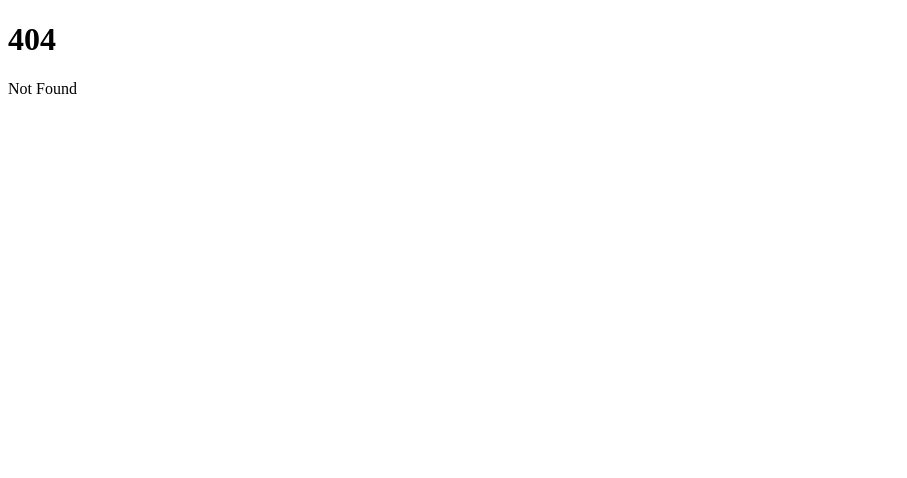
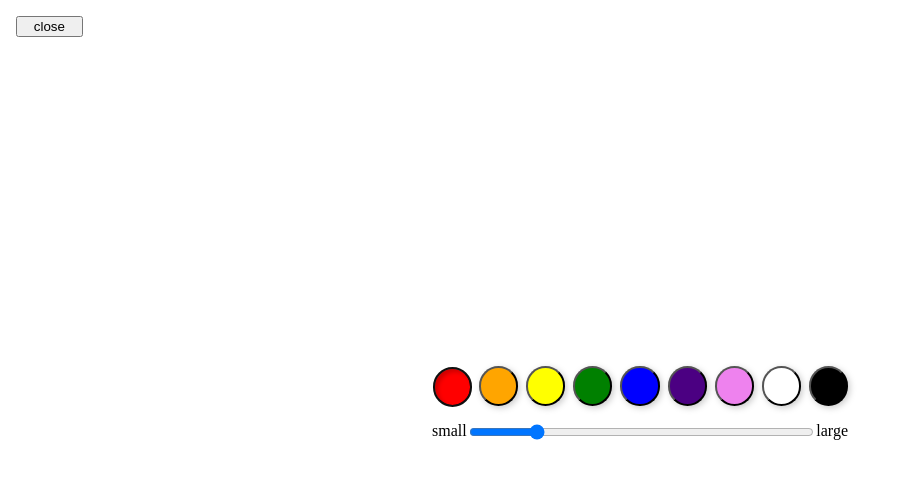
Before and after one commit to tamathecxder/svelte-journeys, a SvelteKit app: page /actions/use-directive in a window 1280 px wide. Before the commit this address had no page. Shown: the top 478 px of the page, without its empty margins (0-907 px from the left). Built offline with nearby package versions, Linux system fonts and the light colour scheme.

Commit message:
(actions) use directive

```diff
--- /dev/null
+++ b/src/routes/actions/use-directive/+page.svelte
@@ -0,0 +1,135 @@
+<script>
+	import Canvas from './Canvas.svelte';
+    import { trapFocus } from './actions.svelte';
+
+	const colors = ['red', 'orange', 'yellow', 'green', 'blue', 'indigo', 'violet', 'white', 'black'];
+
+	let selected = $state(colors[0]);
+	let size = $state(10);
+	let showMenu = $state(true);
+</script>
+
+<div class="container">
+	<Canvas color={selected} size={size} />
+
+	{#if showMenu}
+		<div
+			role="presentation"
+			class="modal-background"
+			onclick={(event) => {
+				if (event.target === event.currentTarget) {
+					showMenu = false;
+				}
+			}}
+			onkeydown={(e) => {
+				if (e.key === 'Escape') {
+					showMenu = false;
+				}
+			}}
+		>
+			<div class="menu" use:trapFocus>
+				<div class="colors">
+					{#each colors as color}
+						<button
+							class="color"
+							aria-label={color}
+							aria-current={selected === color}
+							style="--color: {color}"
+							onclick={() => {
+								selected = color;
+							}}
+						></button>
+					{/each}
+				</div>
+
+				<label>
+					small
+					<input type="range" bind:value={size} min="1" max="50" />
+					large
+				</label>
+			</div>
+		</div>
+	{/if}
+
+	<div class="controls">
+		<button class="show-menu" onclick={() => showMenu = !showMenu}>
+			{showMenu ? 'close' : 'menu'}
+		</button>
+	</div>
+</div>
+
+<style>
+	.container {
+		position: fixed;
+		left: 0;
+		top: 0;
+		width: 100%;
+		height: 100%;
+	}
+
+	.controls {
+		position: absolute;
+		left: 0;
+		top: 0;
+		padding: 1em;
+	}
+
+	.show-menu {
+		width: 5em;
+	}
+
+	.modal-background {
+		position: fixed;
+		display: flex;
+		justify-content: center;
+		align-items: center;
+		left: 0;
+		top: 0;
+		width: 100%;
+		height: 100%;
+		backdrop-filter: blur(20px);
+	}
+
+	.menu {
+		position: relative;
+		background: var(--bg-2);
+		width: calc(100% - 2em);
+		max-width: 28em;
+		padding: 1em 1em 0.5em 1em;
+		border-radius: 1em;
+		box-sizing: border-box;
+		user-select: none;
+	}
+
+	.colors {
+		display: grid;
+		align-items: center;
+		grid-template-columns: repeat(9, 1fr);
+		grid-gap: 0.5em;
+	}
+
+	.color {
+		aspect-ratio: 1;
+		border-radius: 50%;
+		background: var(--color, #fff);
+		transform: none;
+		filter: drop-shadow(2px 2px 3px rgba(0,0,0,0.2));
+		transition: all 0.1s;
+	}
+
+	.color[aria-current="true"] {
+		transform: translate(1px, 1px);
+		filter: none;
+		box-shadow: inset 3px 3px 4px rgba(0,0,0,0.2);
+	}
+
+	.menu label {
+		display: flex;
+		width: 100%;
+		margin: 1em 0 0 0;
+	}
+
+	.menu input {
+		flex: 1;
+	}
+</style>
--- /dev/null
+++ b/src/routes/actions/use-directive/Canvas.svelte
@@ -0,0 +1,85 @@
+<script>
+	let { color, size } = $props();
+
+	let canvas = $state();
+	let context = $state();
+	let coords = $state();
+
+	$effect(() => {
+		context = canvas.getContext('2d');
+
+		function resize() {
+			canvas.width = window.innerWidth;
+			canvas.height = window.innerHeight;
+		}
+
+		window.addEventListener('resize', resize);
+		resize();
+
+		return () => {
+			window.removeEventListener('resize', resize);
+		};
+	});
+</script>
+
+<canvas
+	bind:this={canvas}
+	onpointerdown={(e) => {
+		coords = { x: e.offsetX, y: e.offsetY };
+
+		context.fillStyle = color;
+		context.beginPath();
+		context.arc(coords.x, coords.y, size / 2, 0, 2 * Math.PI);
+		context.fill();
+	}}
+	onpointerleave={() => {
+		coords = null;
+	}}
+	onpointermove={(e) => {
+		const previous = coords;
+
+		coords = { x: e.offsetX, y: e.offsetY };
+
+		if (e.buttons === 1) {
+			e.preventDefault();
+
+			context.strokeStyle = color;
+			context.lineWidth = size;
+			context.lineCap = 'round';
+			context.beginPath();
+			context.moveTo(previous.x, previous.y);
+			context.lineTo(coords.x, coords.y);
+			context.stroke();
+		}
+	}}
+></canvas>
+
+{#if coords}
+	<div
+		class="preview"
+		style="--color: {color}; --size: {size}px; --x: {coords.x}px; --y: {coords.y}px"
+	></div>
+{/if}
+
+<style>
+	canvas {
+		position: absolute;
+		left: 0;
+		top: 0;
+		width: 100%;
+		height: 100%;
+	}
+
+	.preview {
+		position: absolute;
+		left: var(--x);
+		top: var(--y);
+		width: var(--size);
+		height: var(--size);
+		transform: translate(-50%, -50%);
+		background: var(--color);
+		border-radius: 50%;
+		opacity: 0.5;
+		pointer-events: none;
+	}
+</style>
--- /dev/null
+++ b/src/routes/actions/use-directive/actions.svelte.js
@@ -0,0 +1,32 @@
+export function trapFocus(node) {
+	const previous = document.activeElement;
+
+	function focusable() {
+		return Array.from(node.querySelectorAll('button, [href], input, select, textarea, [tabindex]:not([tabindex="-1"])'));
+	}
+
+	function handleKeydown(event) {
+		if (event.key !== 'Tab') return;
+
+		const current = document.activeElement;
+
+		const elements = focusable();
+		const first = elements.at(0);
+		const last = elements.at(-1)
+
+		if (event.shiftKey && current === first) {
+			last.focus();
+			event.preventDefault();
+		}
+
+		if (!event.shiftKey && current === last) {
+			first.focus();
+			event.preventDefault();
+		}
+	}
+
+	$effect(() => {
+		focusable()[0]?.focus();
+		// TODO finish writing the action
+	});
+}
--- a/src/routes/classes/class-attribute/+page.svelte
+++ b/src/routes/classes/class-attribute/+page.svelte
@@ -5,6 +5,8 @@
 </script>
 
 <div class="container">
+	<a aria-label="use-directive" href="/actions/use-directive">Navigate to actions use directive</a>
+
     Flip the card
 
     <button
```
